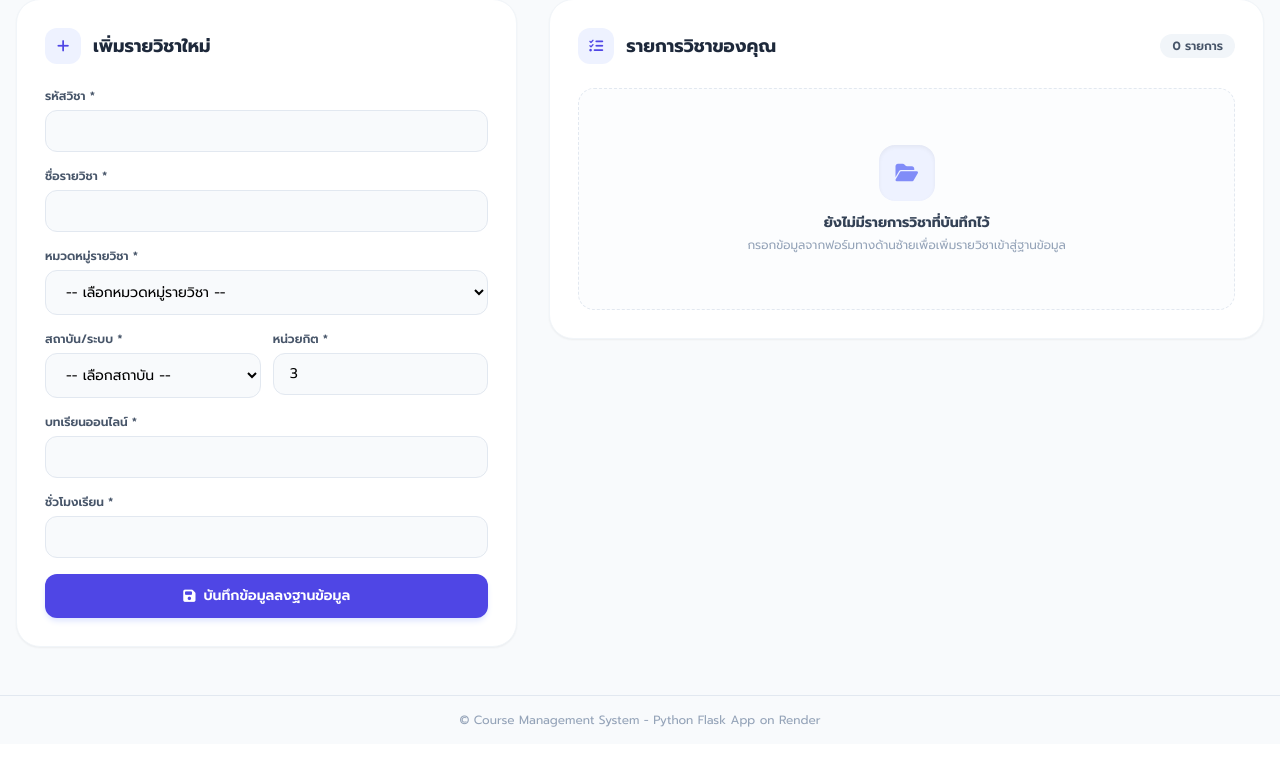
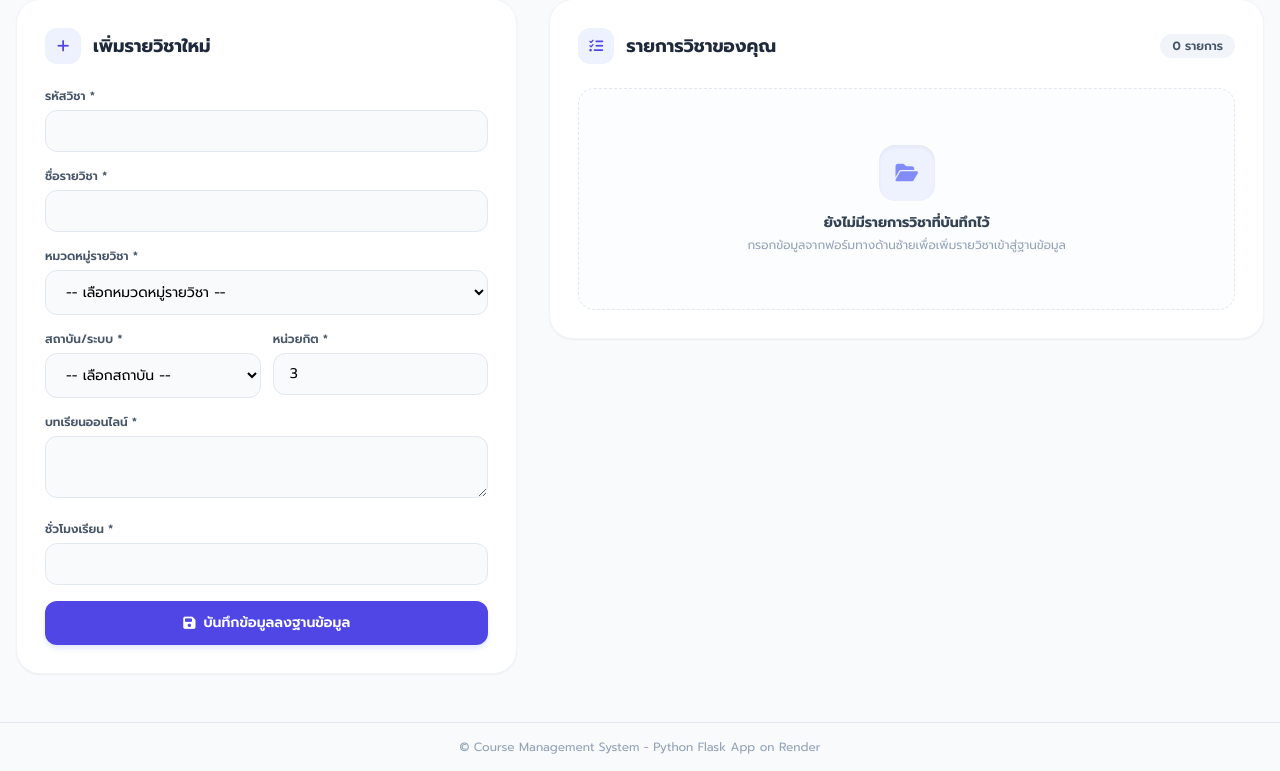
Before and after one commit to kungkling1k23-spec/course-management-system, a Flask app: page / in a window 1280 px wide. Shown: the part 207-978 px from the top of the page. Before the commit the page ends 934 px from the top, so only its background shows below. Run offline with Flask 3, Linux system fonts and the light colour scheme; the visitor is signed in with stand-in values (Sample User, id 1); data that the repository does not hold is empty; some libraries are stand-ins or nearby versions.

Commit message:
Update dashboard.html

```diff
--- a/templates/dashboard.html
+++ b/templates/dashboard.html
@@ -91,8 +91,8 @@
             <!-- เปลี่ยนจาก select เป็น input text ให้พิมพ์กรอกได้อิสระ และใส่ได้มากกว่า 1 บทเรียน -->
             <div>
                 <label class="block text-xs font-semibold text-slate-600 mb-1.5">บทเรียนออนไลน์ *</label>
-                <input type="text" name="online_lesson"
-                    class="w-full px-4 py-2.5 bg-slate-50 border border-slate-200 rounded-xl text-sm focus:bg-white focus:ring-2 focus:ring-indigo-500 outline-none transition">
+                <textarea name="online_lesson" rows="2"
+                    class="w-full px-4 py-2.5 bg-slate-50 border border-slate-200 rounded-xl text-sm focus:bg-white focus:ring-2 focus:ring-indigo-500 outline-none transition"></textarea>
             </div>
 
             <div>
```
